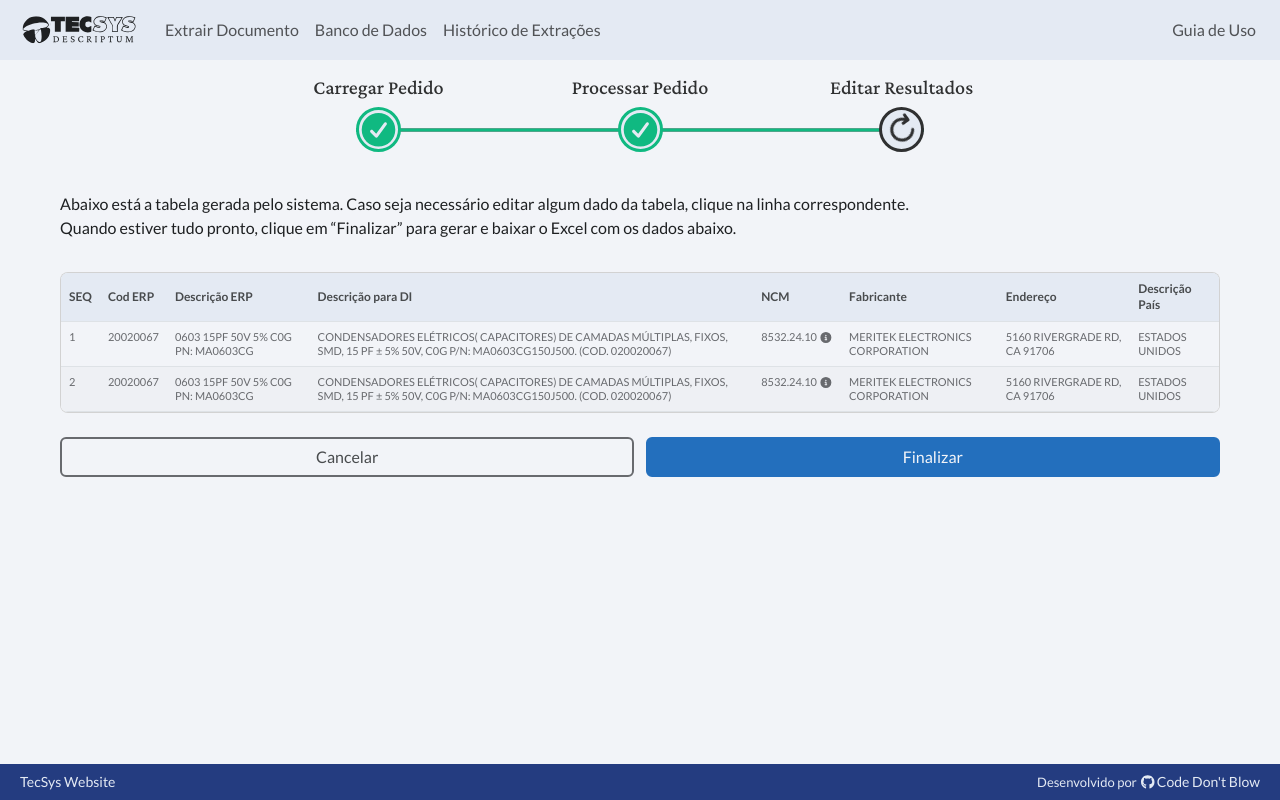
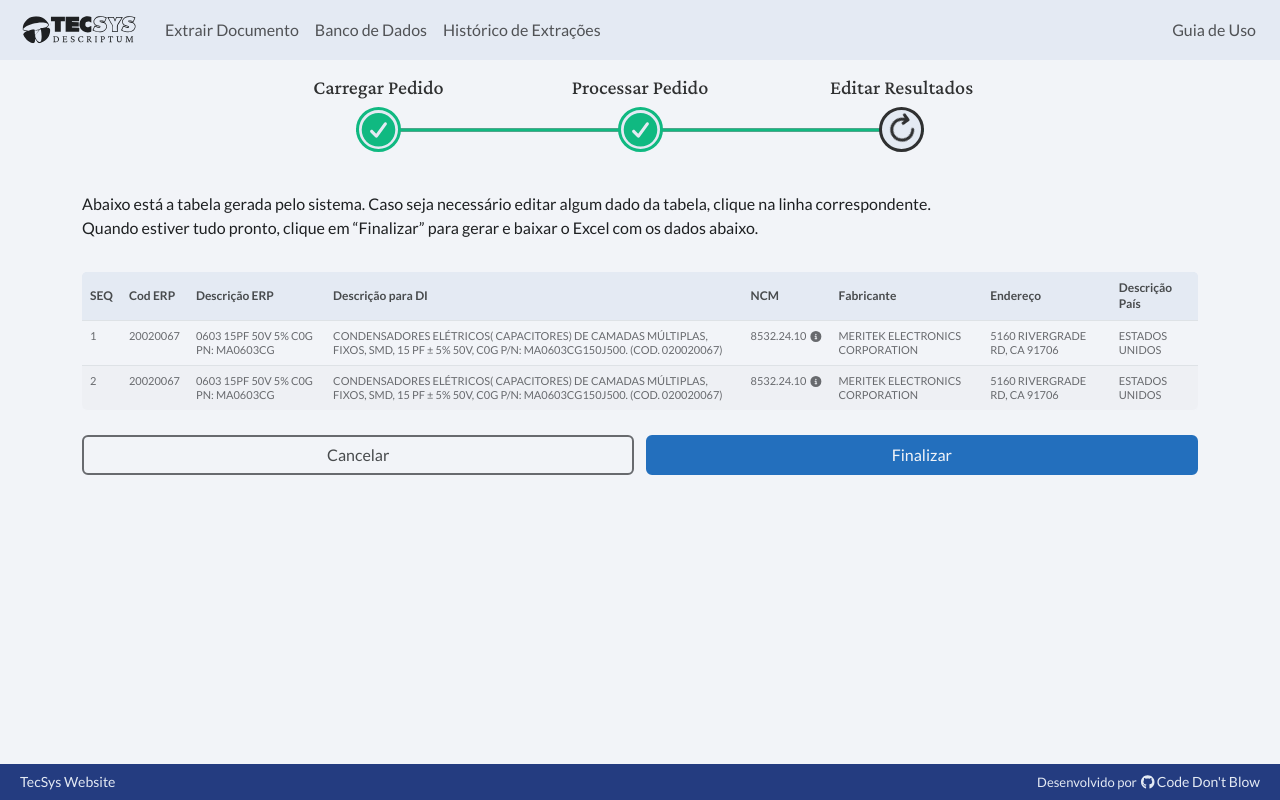
Before and after one commit to CodeDontBlow/Tecsys-frontend, a React (Vite) app: page /table-editing in a window 1280 px wide. Built offline with nearby package versions, Linux system fonts and the light colour scheme.

Commit message:
fix[CDB-73]: Resolvendo problema com a tooltip na tabela

```diff
--- a/src/pages/TableEdit/TableEdit.jsx
+++ b/src/pages/TableEdit/TableEdit.jsx
@@ -88,7 +88,7 @@ function TableEdit() {
 
 
     return (
-        <div className='px-lg-5 px-md-3'>
+        <div className='container-lg'>
 
             <StepMap currentStep={3} />
 
@@ -101,7 +101,6 @@ function TableEdit() {
                 </p>
             </section>
 
-            <div className={`table-responsive card p-0 m-0 rounded-3 ${styles.tableContainer}`}>
                 <table className={`table rounded-3 m-0 ${styles.table}`}>
                     <thead>
                         <tr>
@@ -162,7 +161,6 @@ function TableEdit() {
                         </tr>
                     </tbody>
                 </table>
-            </div>
 
             <section className={styles.buttonsContainer}>
                 <Button children='Cancelar' variant='outlined' color='gray' fullWidth={true}/>
--- a/src/pages/TableEdit/TableEdit.module.css
+++ b/src/pages/TableEdit/TableEdit.module.css
@@ -7,11 +7,32 @@ section.introText{
         margin-bottom: 0;
     }
 
-div.tableContainer{
+
+table.table{
+
 }
 
-table.table{
+table.table {
 }
+
+    /* Adicionando borda  */
+        table.table > thead th:first-child {
+            border-top-left-radius: 5px;
+        }
+        table.table > thead th:last-child {
+            border-top-right-radius: 5px;
+        }
+    table.table > tbody tr:last-child {
+        border: none;
+        border-color: transparent;
+    }
+        table.table > tbody tr:last-child th:first-child {
+            border-bottom-left-radius: 5px;
+        }
+        table.table > tbody tr:last-child td:last-child {
+            border-bottom-right-radius: 5px;
+        }
+
         table.table > thead *{
             background-color: var(--white-300);
 
@@ -20,6 +41,8 @@ table.table{
             font-weight: 600;
             vertical-align: middle;
         }
+
+
     table.table > tbody tr,
     table.table > tbody tr th,
     table.table > tbody tr td{
```
Lines whose indentation alone changed are shown as unchanged.
